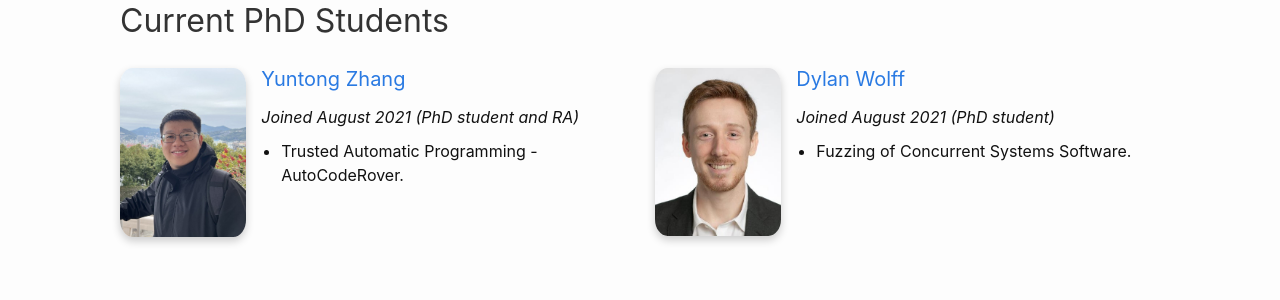
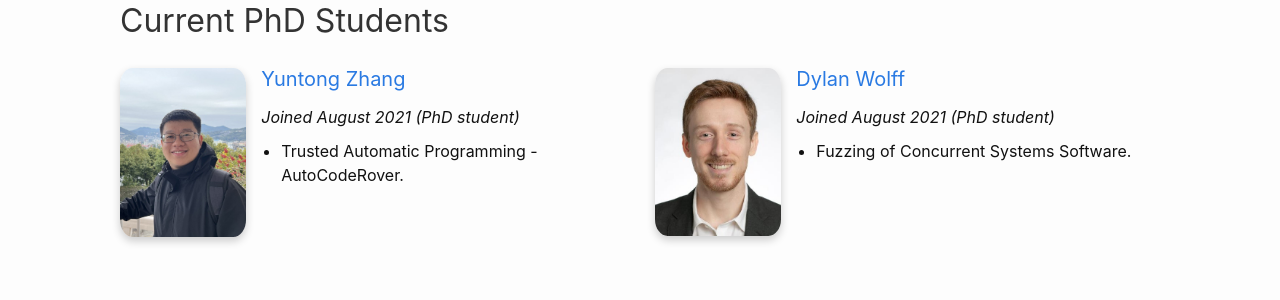
Before and after one commit to nus-tss/nus-tss.github.io, a Jekyll site: the page built from _pages/team.md, in a window 1280 px wide and 900 px high. Shown: the part 445-745 px from the top of the window. Built offline with Jekyll 4.4.1, drawn with Linux system fonts in a browser that asks for light colours; nearby versions of some CDN libraries.

Commit message:
Update student.yml

```diff
--- a/_data/team/student.yml
+++ b/_data/team/student.yml
@@ -2,7 +2,7 @@
 - name: Yuntong Zhang
   photo: yuntong.jpg
   joined: August 2021
-  role: PhD student and RA
+  role: PhD student
   topic: Trusted Automatic Programming - AutoCodeRover
   website: https://yuntongzhang.github.io/
 
```
